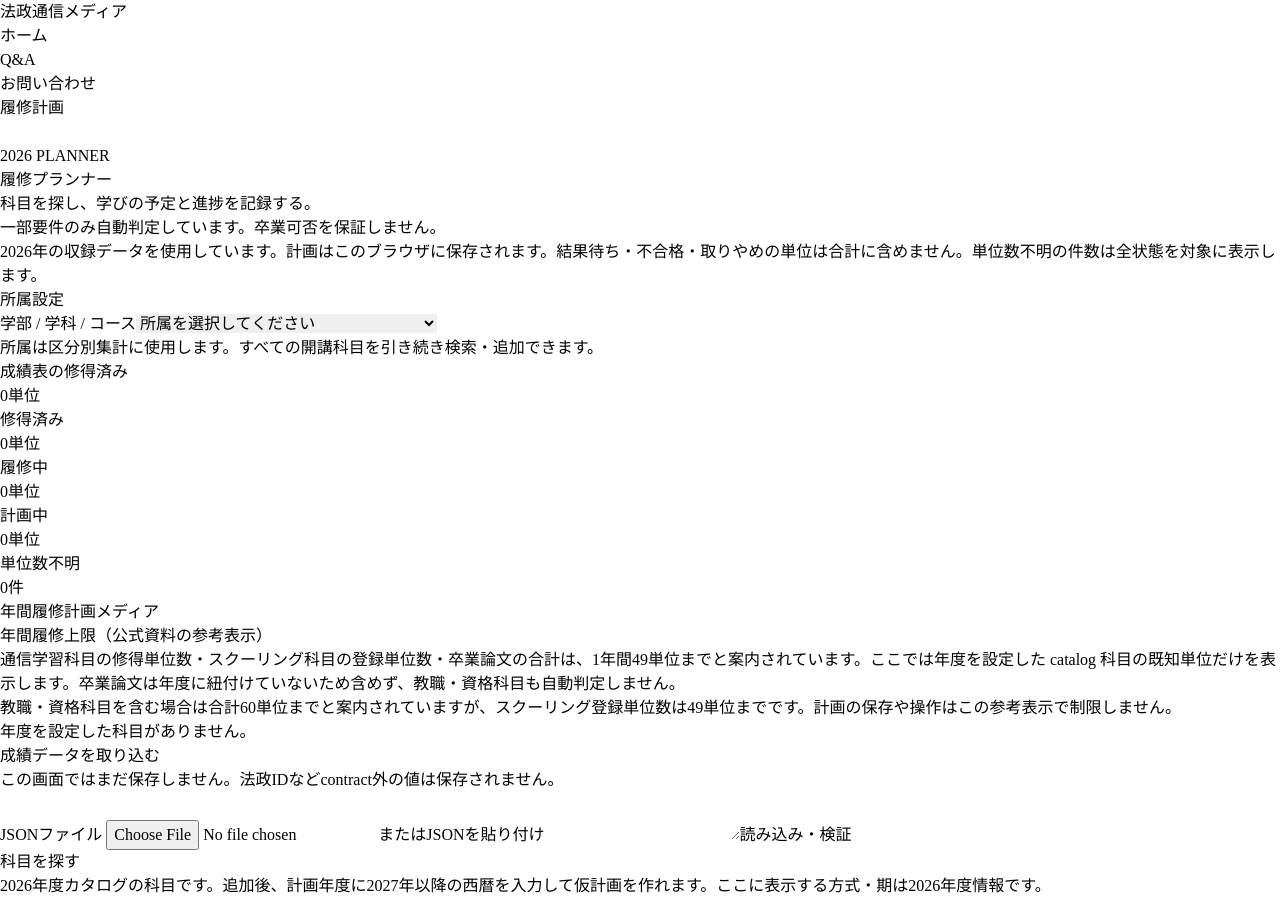
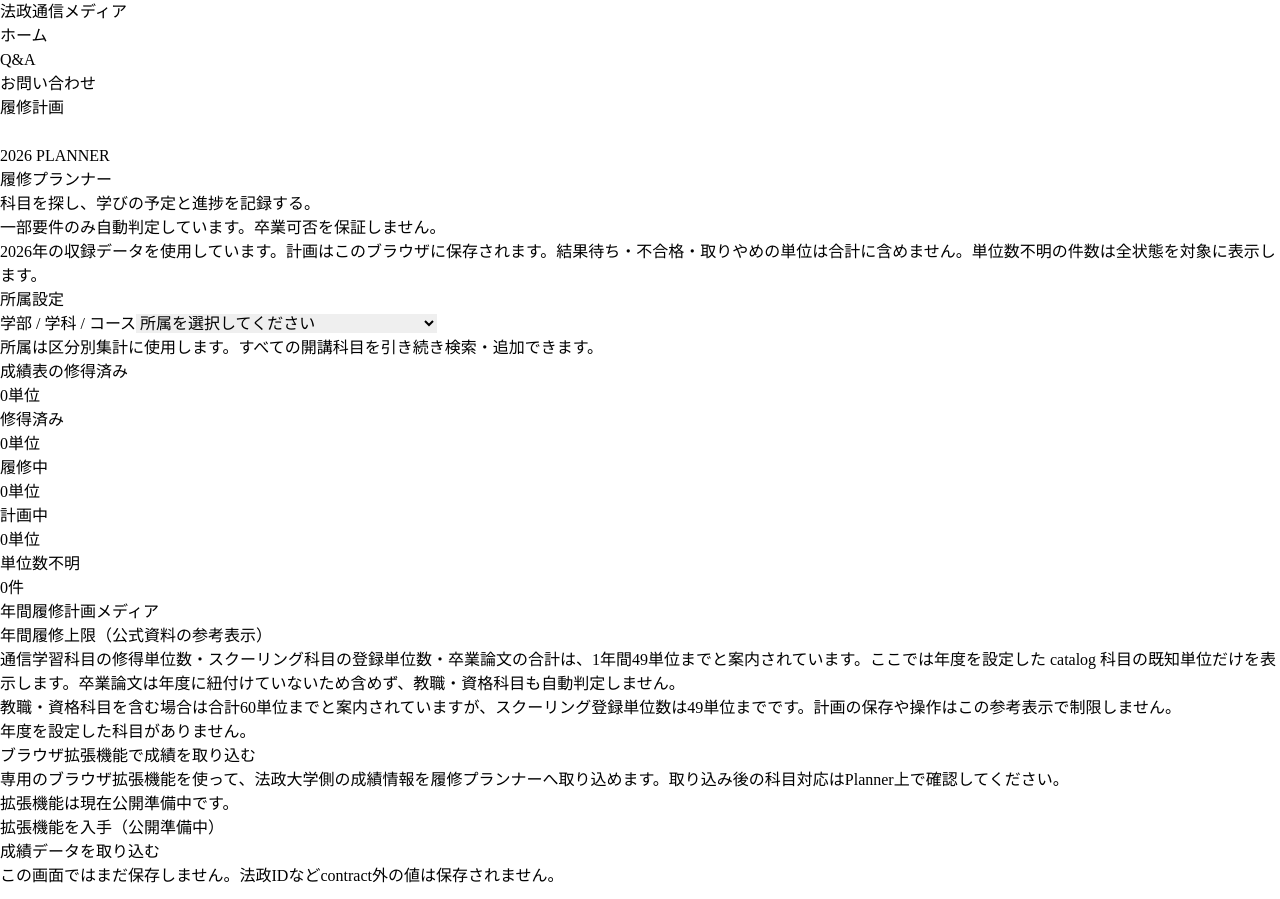
Before and after one commit to wata-0911/housei-media, a React (Vite) app: page /planner in a window 1280 px wide. Shown: the top 899 px of the page. Built offline with nearby package versions, Linux system fonts and the light colour scheme.

Commit message:
feat(planner): add browser extension entry section

```diff
--- /dev/null
+++ b/src/components/planner/BrowserExtensionEntrySection.tsx
@@ -0,0 +1,20 @@
+export const PLANNER_EXTENSION_PUBLIC_URL: string | null = null;
+
+type Props = {
+  publicUrl?: string | null;
+};
+
+export default function BrowserExtensionEntrySection({ publicUrl = PLANNER_EXTENSION_PUBLIC_URL }: Props) {
+  return <section aria-labelledby="planner-extension-heading" className="border border-[#002255] bg-white p-4">
+    <div className="flex flex-col gap-4 sm:flex-row sm:items-center sm:justify-between">
+      <div className="max-w-3xl">
+        <h2 id="planner-extension-heading" className="text-lg text-[#002255]">ブラウザ拡張機能で成績を取り込む</h2>
+        <p className="mt-2 text-sm leading-relaxed text-gray-700">専用のブラウザ拡張機能を使って、法政大学側の成績情報を履修プランナーへ取り込めます。取り込み後の科目対応はPlanner上で確認してください。</p>
+        {!publicUrl && <p id="planner-extension-status" className="mt-2 text-sm font-medium text-[#9A3D00]">拡張機能は現在公開準備中です。</p>}
+      </div>
+      {publicUrl
+        ? <a href={publicUrl} target="_blank" rel="noopener noreferrer" className="inline-flex min-h-10 shrink-0 items-center justify-center bg-[#002255] px-4 py-2 text-center text-sm text-white underline-offset-2 hover:underline focus-visible:outline focus-visible:outline-2 focus-visible:outline-offset-2 focus-visible:outline-[#002255]">拡張機能を入手<span className="sr-only">（外部サイトを新しいタブで開きます）</span></a>
+        : <button type="button" disabled aria-describedby="planner-extension-status" className="min-h-10 shrink-0 cursor-not-allowed border border-gray-300 bg-gray-100 px-4 py-2 text-sm text-gray-500 disabled:opacity-100">拡張機能を入手（公開準備中）</button>}
+    </div>
+  </section>;
+}
```
Also changed, not shown: src/pages/PlannerPage.tsx (+2 -1 lines), 1 other file (tests, documents, lock files or other folders).
